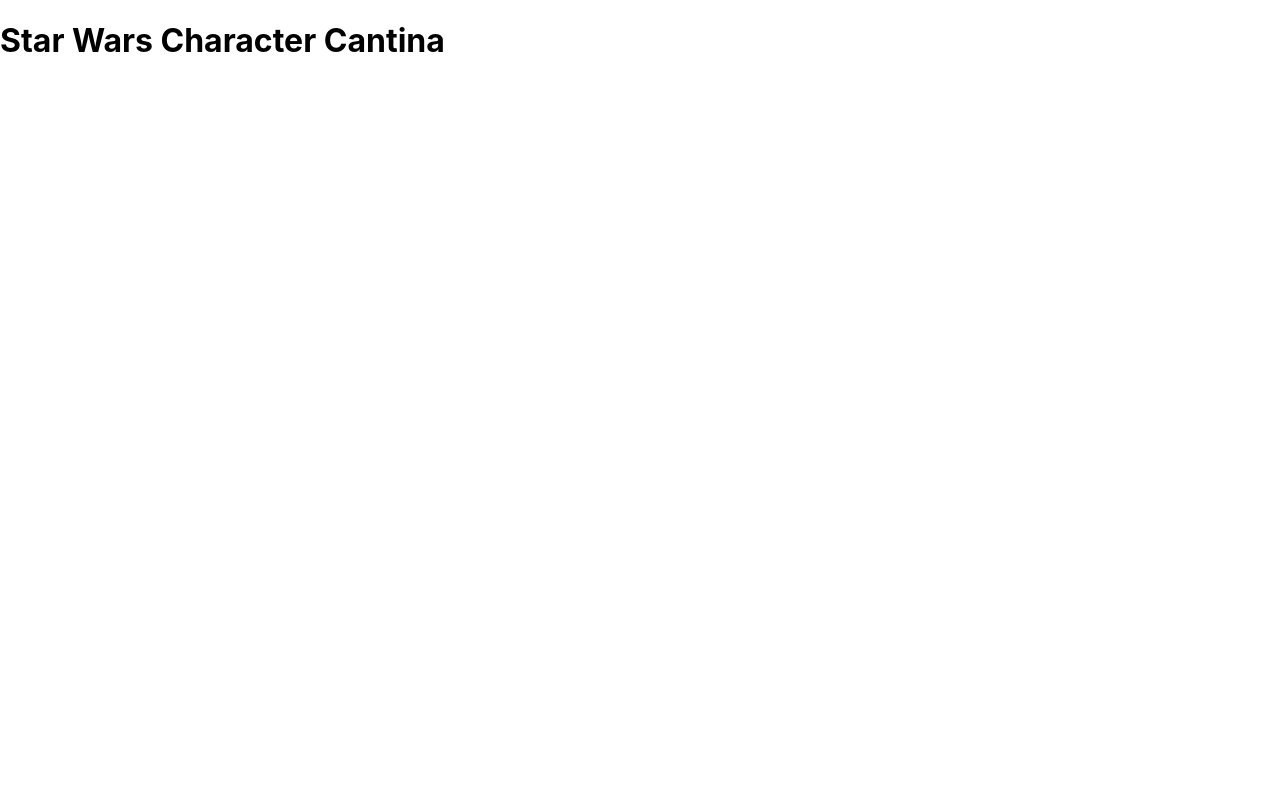
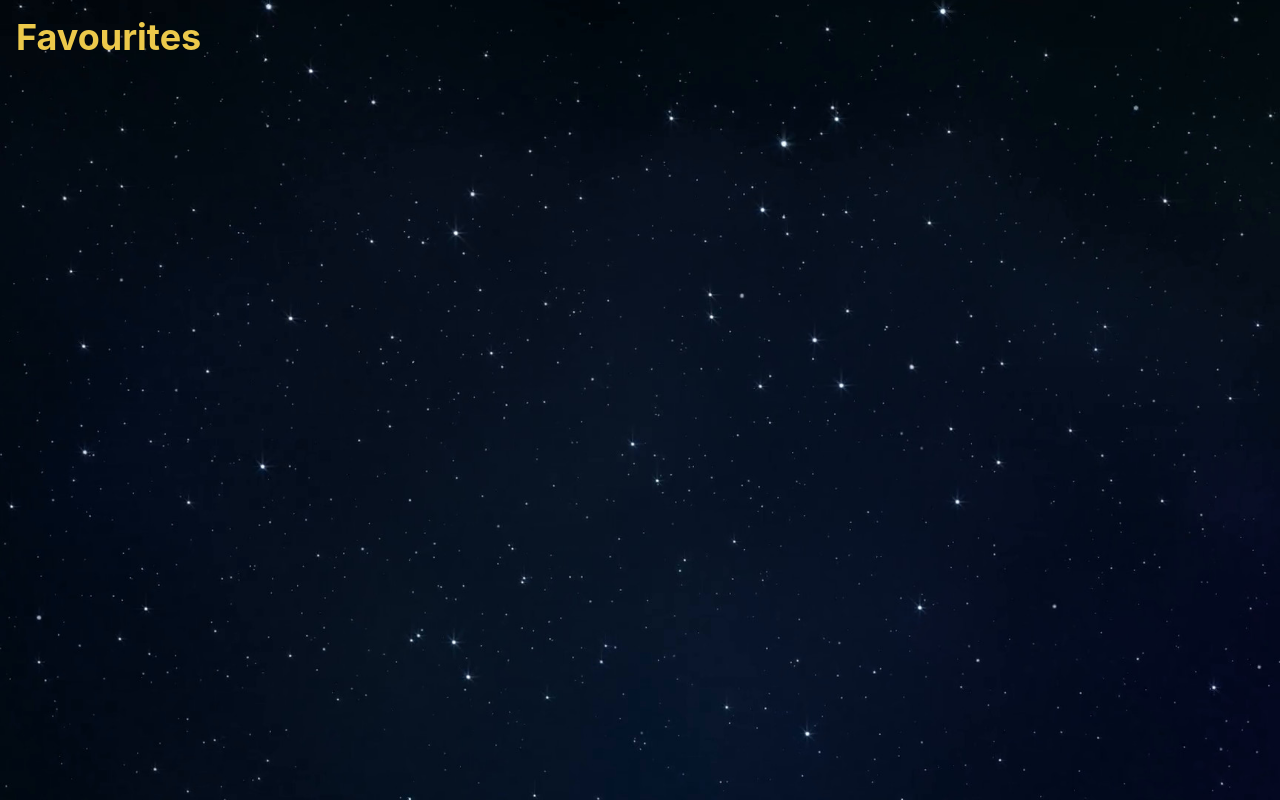
Before and after one commit to KMaskell/character-cantina, a React (Create React App) app: page /favourites in a window 1280 px wide. Built offline with nearby package versions, Linux system fonts and the light colour scheme.

Commit message:
feat(setup): add react query and chakra providers plus app layout component

```diff
--- a/src/App.tsx
+++ b/src/App.tsx
@@ -1,7 +1,31 @@
-import './App.css';
+import {
+  BrowserRouter as Router,
+  Routes,
+  Route,
+  Navigate,
+} from 'react-router-dom';
+import { ChakraProvider } from '@chakra-ui/react';
+import BuildRoutes from './routes/routeConfig';
+import AppLayout from './components/AppLayout';
 
-function App() {
-  return <h1>Star Wars Character Cantina</h1>;
-}
+const App = () => {
+  const routes = BuildRoutes();
+
+  return (
+    <ChakraProvider>
+      <Router>
+        <Routes>
+          <Route path="/" element={<AppLayout />}>
+            <Route index element={<Navigate to="/characters" replace />} />
+            {routes.map((route, index) => (
+              <Route key={index} path={route.path} element={route.element} />
+            ))}
+            <Route path="*" element={<Navigate to="/" replace />} />
+          </Route>
+        </Routes>
+      </Router>
+    </ChakraProvider>
+  );
+};
 
 export default App;
--- /dev/null
+++ b/src/components/AppLayout.tsx
@@ -0,0 +1,26 @@
+import { Outlet } from 'react-router-dom';
+import React, { FC, ReactNode } from 'react';
+import { Box, Container, VStack } from '@chakra-ui/react';
+
+interface AppLayoutProps {
+  children?: ReactNode;
+}
+
+const AppLayout: FC<AppLayoutProps> = () => (
+  <Box
+    minH="100vh"
+    bg="gray.100"
+    bgImage="url('/starry-background.jpg')"
+    bgSize="cover"
+    bgPosition="center"
+    color="yellow.400"
+  >
+    <Container maxW="container.xl" py={4}>
+      <VStack spacing={4} align="stretch">
+        <Outlet />
+      </VStack>
+    </Container>
+  </Box>
+);
+
+export default AppLayout;
--- a/src/index.css
+++ b/src/index.css
@@ -1,8 +1,8 @@
 body {
   margin: 0;
-  font-family: -apple-system, BlinkMacSystemFont, 'Segoe UI', 'Roboto', 'Oxygen',
-    'Ubuntu', 'Cantarell', 'Fira Sans', 'Droid Sans', 'Helvetica Neue',
-    sans-serif;
+  font-family: -apple-system, BlinkMacSystemFont, 'Segoe UI', 'Roboto',
+    'Oxygen', 'Ubuntu', 'Cantarell', 'Fira Sans', 'Droid Sans',
+    'Helvetica Neue', sans-serif;
   -webkit-font-smoothing: antialiased;
   -moz-osx-font-smoothing: grayscale;
 }
--- a/src/index.tsx
+++ b/src/index.tsx
@@ -1,13 +1,24 @@
-import React from 'react';
+import React, { StrictMode } from 'react';
 import ReactDOM from 'react-dom/client';
 import './index.css';
 import App from './App';
+import QueryClientProvider from './providers/QueryClientProvider';
+import { ChakraProvider } from '@chakra-ui/react';
+
+const RootComponent = () => {
+  return (
+    <StrictMode>
+      <QueryClientProvider>
+        <ChakraProvider>
+          <App />
+        </ChakraProvider>
+      </QueryClientProvider>
+    </StrictMode>
+  );
+};
 
 const root = ReactDOM.createRoot(
   document.getElementById('root') as HTMLElement,
 );
-root.render(
-  <React.StrictMode>
-    <App />
-  </React.StrictMode>,
-);
+
+root.render(<RootComponent />);
--- /dev/null
+++ b/src/providers/QueryClientProvider.tsx
@@ -0,0 +1,12 @@
+import React, { ReactNode } from 'react';
+import { QueryClient, QueryClientProvider } from '@tanstack/react-query';
+const queryClient = new QueryClient();
+interface Props {
+  children: ReactNode;
+}
+const TanstackQueryClientProvider: React.FC<Props> = ({ children }) => {
+  return (
+    <QueryClientProvider client={queryClient}>{children}</QueryClientProvider>
+  );
+};
+export default TanstackQueryClientProvider;
--- /dev/null
+++ b/src/routes/routeConfig.tsx
@@ -0,0 +1,20 @@
+import { Heading } from '@chakra-ui/react';
+
+const BuildRoutes = () => {
+  const routes = [
+    {
+      path: '/characters',
+      element: <Heading as="h1">Character List</Heading>,
+    },
+    {
+      path: '/character/:uid',
+      element: <Heading as="h1">Character Details</Heading>,
+    },
+    {
+      path: '/favourites',
+      element: <Heading as="h1">Favourites</Heading>,
+    },
+  ];
+  return routes;
+};
+export default BuildRoutes;
```
Also changed, not shown: package.json (+6 -1 lines), public/starry-background.jpg (added), 1 other file (tests, documents, lock files or other folders).
